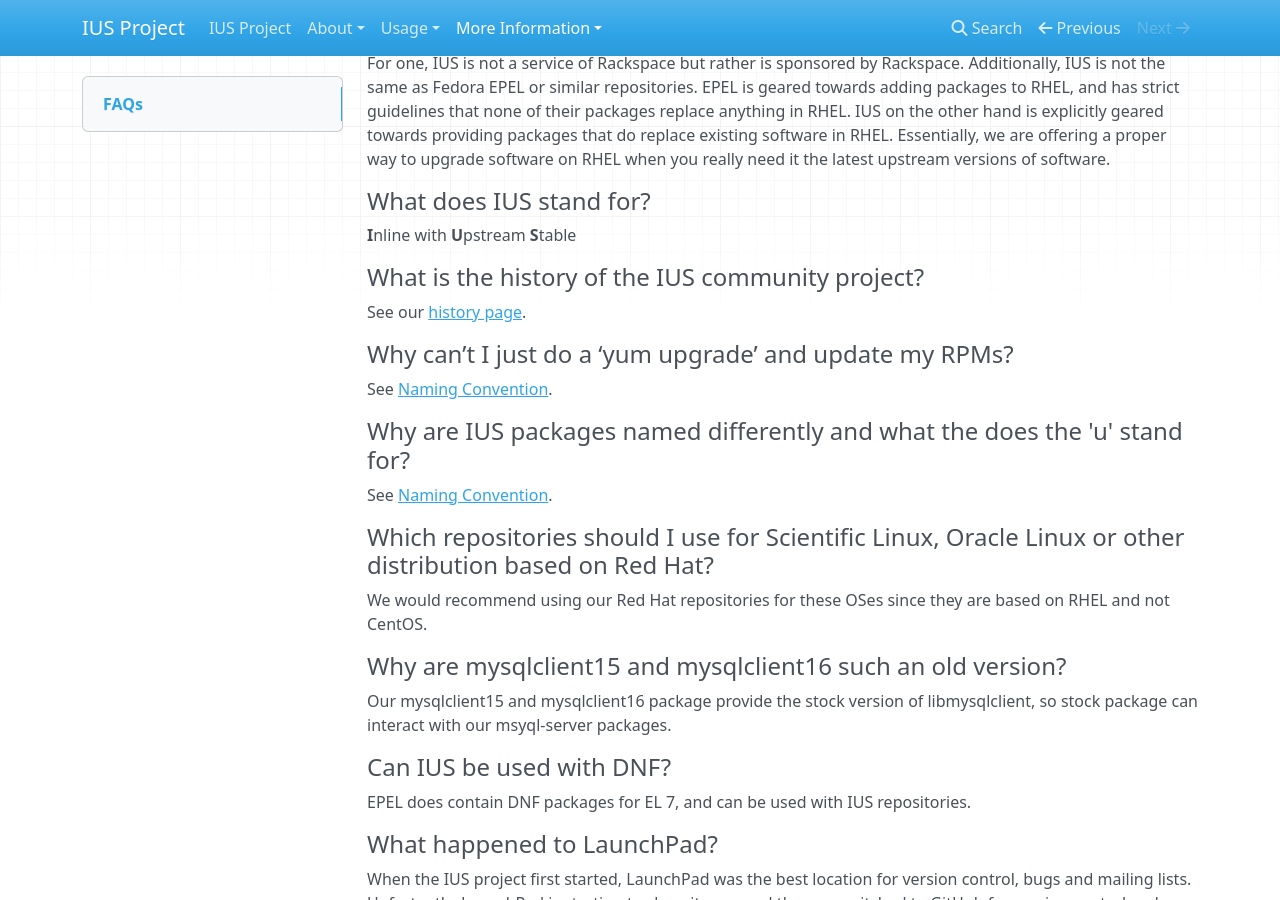
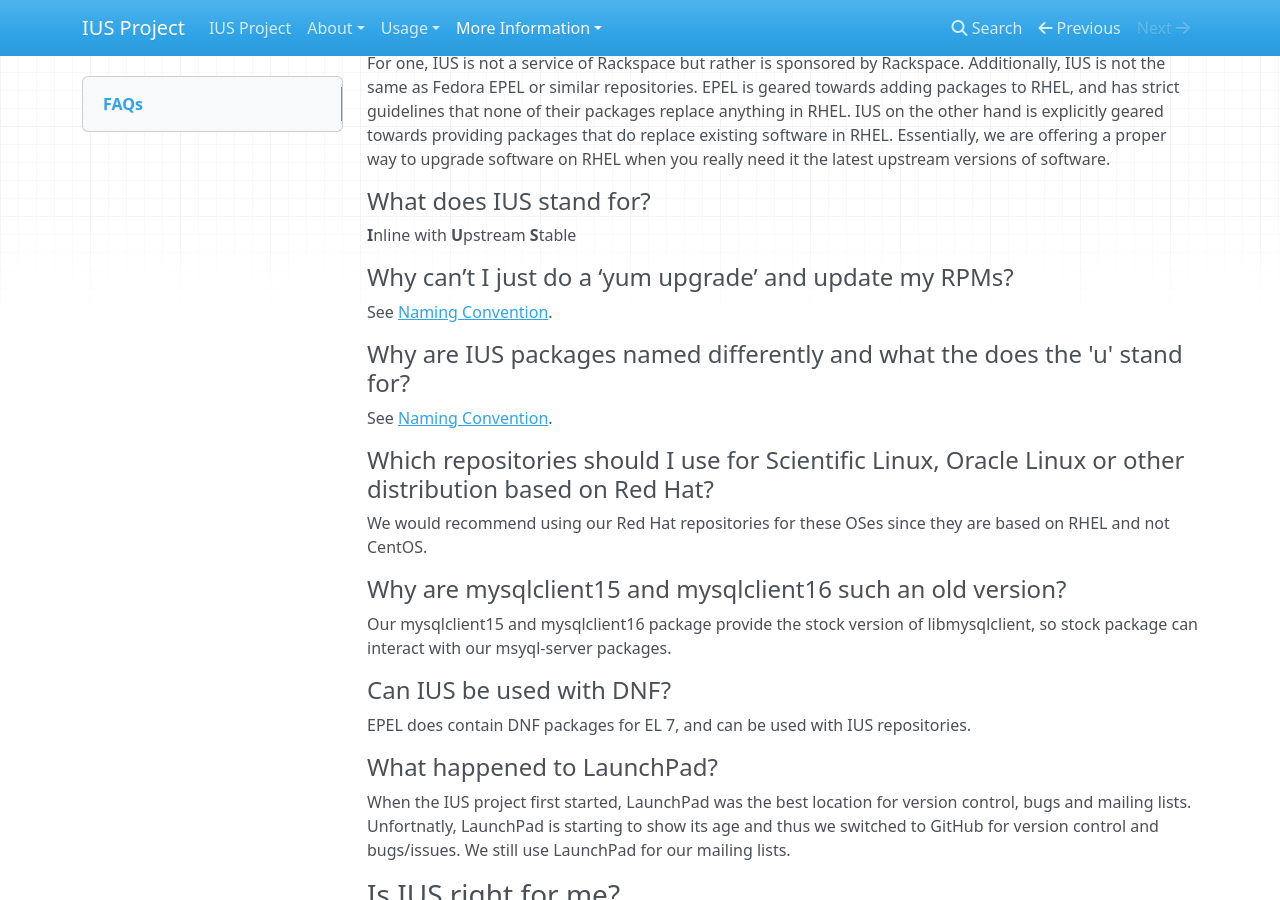
Before and after one commit to iusrepo/ius.io, an MkDocs documentation site: the page built from docs/FAQs.md, in a window 1280 px wide and 900 px high, scrolled down 311 px. Built offline with MkDocs 1.6.1, drawn with Linux system fonts in a browser that asks for light colours; nearby versions of some CDN libraries; old or Windows-style settings are respelled for this version of MkDocs.

Commit message:
remove this question

```diff
--- a/docs/FAQs.md
+++ b/docs/FAQs.md
@@ -24,10 +24,6 @@ software.
 #### What does IUS stand for?
 
 **I**nline with **U**pstream **S**table
-
-#### What is the history of the IUS community project?
-
-See our [history page][1].
 
 #### Why can’t I just do a ‘yum upgrade’ and update my RPMs?
 
@@ -159,7 +155,6 @@ how can we make sure that our packages will work on both Red Hat and CentOS
 during the gap between Red Hat and CentOS point releases (that requires updates
 to our packages)?  The answer we came up with to have separate repositories.
 
-[1]: History.md
 [2]: Philosophy.md#naming-convention
 [3]: https://access.redhat.com/security/updates/backporting/?sc_cid=3093
 [4]: IUSvsSCL.md
```
